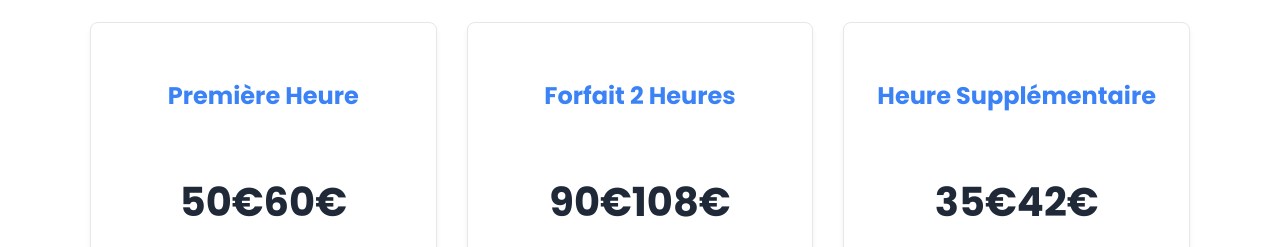
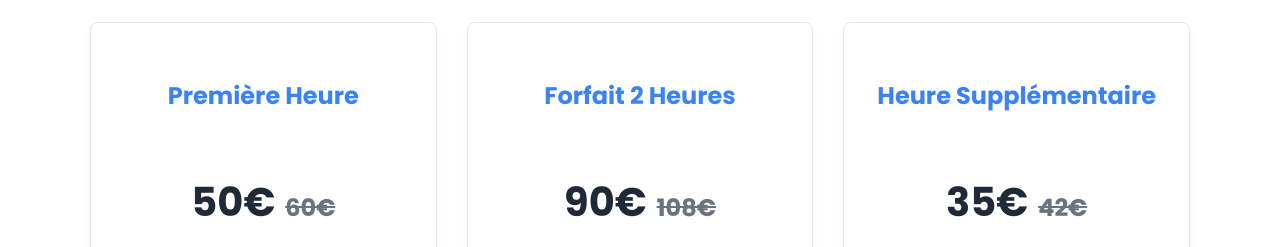
Before and after one commit to MathBach32/sim32, a plain HTML site: page tarifs.html in a window 1280 px wide. Shown: the part 553-800 px from the top of the page. Drawn offline with Linux system fonts and the light colour scheme.

Commit message:
modification mise en page tarifs erronée

```diff
--- a/assets/css/style.css
+++ b/assets/css/style.css
@@ -696,7 +696,7 @@ section#questionnaire {
     margin-bottom: 20px;
 }
 
-.pricing-card .old-price {
+.pricing-card .tax-included {
     color: #6B7280; /* gris moyen */
     text-decoration: line-through;
     font-size: 0.6em;
```
Also changed, not shown: mentions-legales.html (+1 -1 lines).
